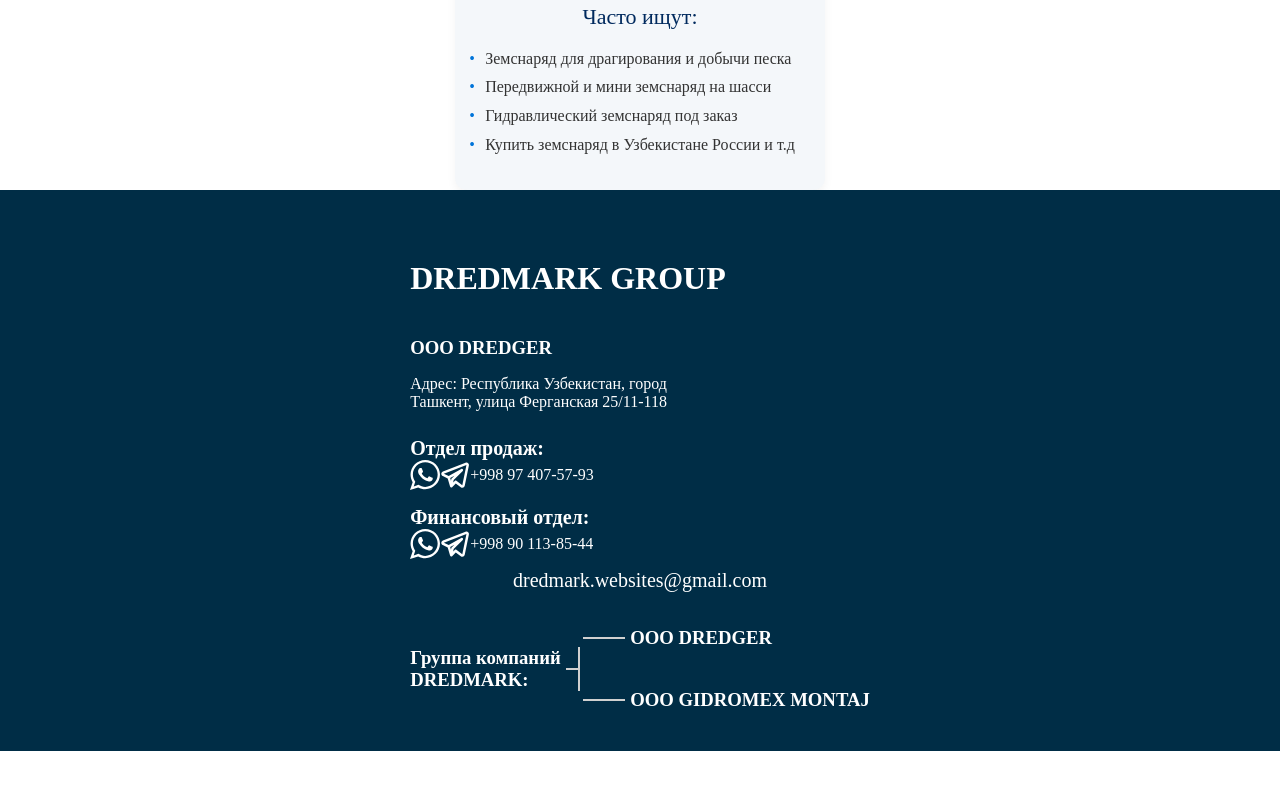
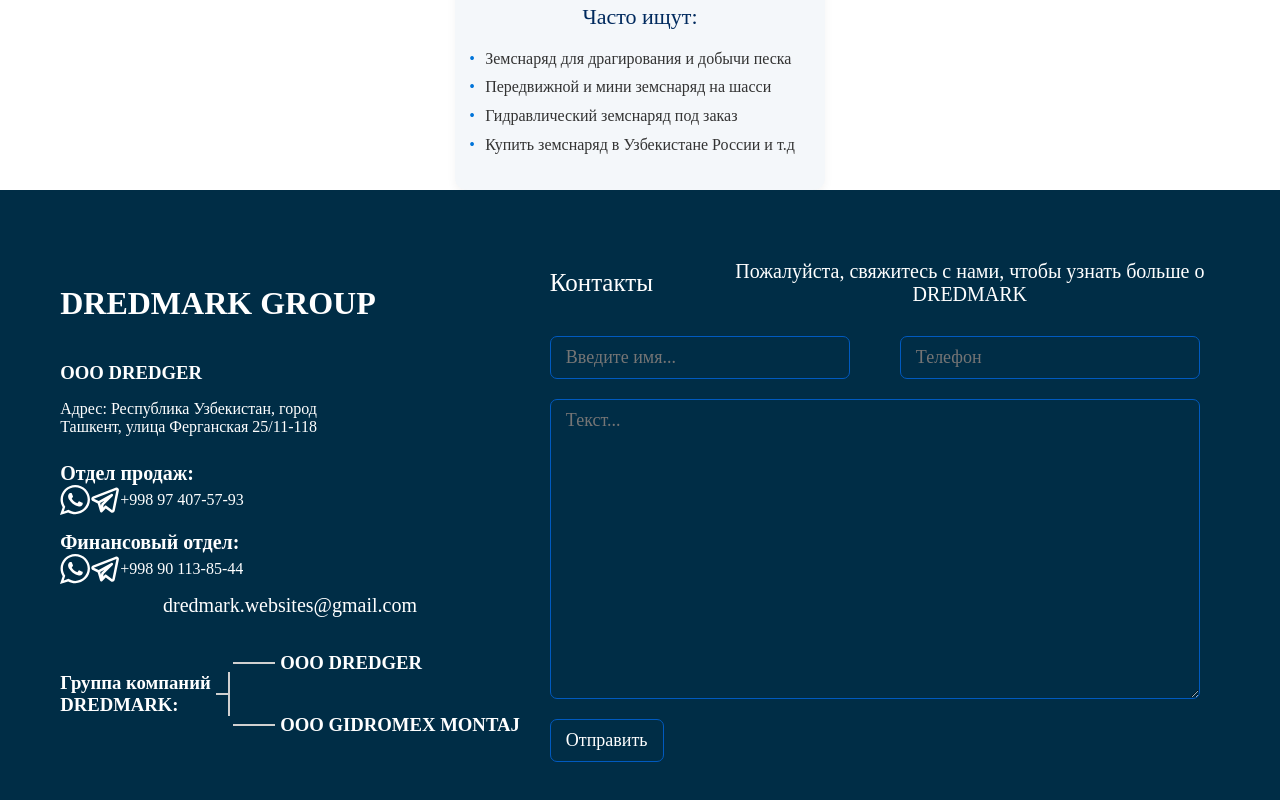
Before and after one commit to Diyar4ick/DREDMARK, a React (Vite) app: page /vozm in a window 1280 px wide. Shown: the part 9448-10248 px from the top of the page. Before the commit the page ends 10199 px from the top, so only its background shows below. Built offline with nearby package versions, Linux system fonts and the light colour scheme.

Commit message:
table bag

```diff
--- a/src/components/Footer/Footer.jsx
+++ b/src/components/Footer/Footer.jsx
@@ -3,50 +3,50 @@
 import whatsapp from "../../assets/images/whatsapp.svg";
 // import instagram from "../../assets/images/instagram.svg";
 // import youTube from "../../assets/images/youtube.svg";
-// import { useState } from "react";
+import { useState } from "react";
 
 const Footer = () => {
   const { t } = useTranslation();
-  // const [formData, setFormData] = useState({
-  //   name: "",
-  //   tel: "",
-  //   message: "",
-  // });
+  const [formData, setFormData] = useState({
+    name: "",
+    tel: "",
+    message: "",
+  });
 
-  // const handleChange = (e) => {
-  //   const { name, value } = e.target;
-  //   setFormData((prev) => ({ ...prev, [name]: value }));
-  // };
+  const handleChange = (e) => {
+    const { name, value } = e.target;
+    setFormData((prev) => ({ ...prev, [name]: value }));
+  };
 
-  // const onSubmit = async (e) => {
-  //   e.preventDefault();
+  const onSubmit = async (e) => {
+    e.preventDefault();
 
-  //   const now = new Date().toLocaleString();
-  //   const dataToSend = {
-  //     ...formData,
-  //     subject: `Новое сообщение от ${formData.name} (${now})`,
-  //   };
+    const now = new Date().toLocaleString();
+    const dataToSend = {
+      ...formData,
+      subject: `Новое сообщение от ${formData.name} (${now})`,
+    };
 
-  //   try {
-  //     const response = await fetch("https://formspree.io/f/mvganqgv", {
-  //       method: "POST",
-  //       headers: {
-  //         "Content-Type": "application/json",
-  //         Accept: "application/json",
-  //       },
-  //       body: JSON.stringify(dataToSend),
-  //     });
+    try {
+      const response = await fetch("https://formspree.io/f/mvganqgv", {
+        method: "POST",
+        headers: {
+          "Content-Type": "application/json",
+          Accept: "application/json",
+        },
+        body: JSON.stringify(dataToSend),
+      });
 
-  //     if (response.ok) {
-  //       alert("Сообщение отправлено");
-  //       setFormData({ name: "", tel: "", message: "" });
-  //     } else {
-  //       alert("Ошибка при отправке. Попробуйте позже.");
-  //     }
-  //   } catch (error) {
-  //     alert("Ошибка сети. Проверьте подключение.");
-  //   }
-  // };
+      if (response.ok) {
+        alert("Сообщение отправлено");
+        setFormData({ name: "", tel: "", message: "" });
+      } else {
+        alert("Ошибка при отправке. Попробуйте позже.");
+      }
+    } catch (error) {
+      alert("Ошибка сети. Проверьте подключение.");
+    }
+  };
 
   return (
     <footer className="footer" id="footer">
@@ -119,7 +119,7 @@
           </div>
         </div>
 
-        {/* <div className="footer__block3">
+        <div className="footer__block3">
           <h3>{t("fH1")}</h3>
           <p>{t("fP2")}</p>
           <form onSubmit={onSubmit}>
@@ -148,7 +148,7 @@
             ></textarea>
             <button type="submit">{t("fButton")}</button>
           </form>
-        </div> */}
+        </div>
       </div>
       <div className="seo">
         <h2>• земснаряд Ташкент</h2>
--- a/src/components/HomeMain/HomeMain.scss
+++ b/src/components/HomeMain/HomeMain.scss
@@ -76,6 +76,7 @@
 
         }
         &:nth-child(1) {
+          position: relative;
           p {
             position: absolute;
             max-width: 340px;
```
